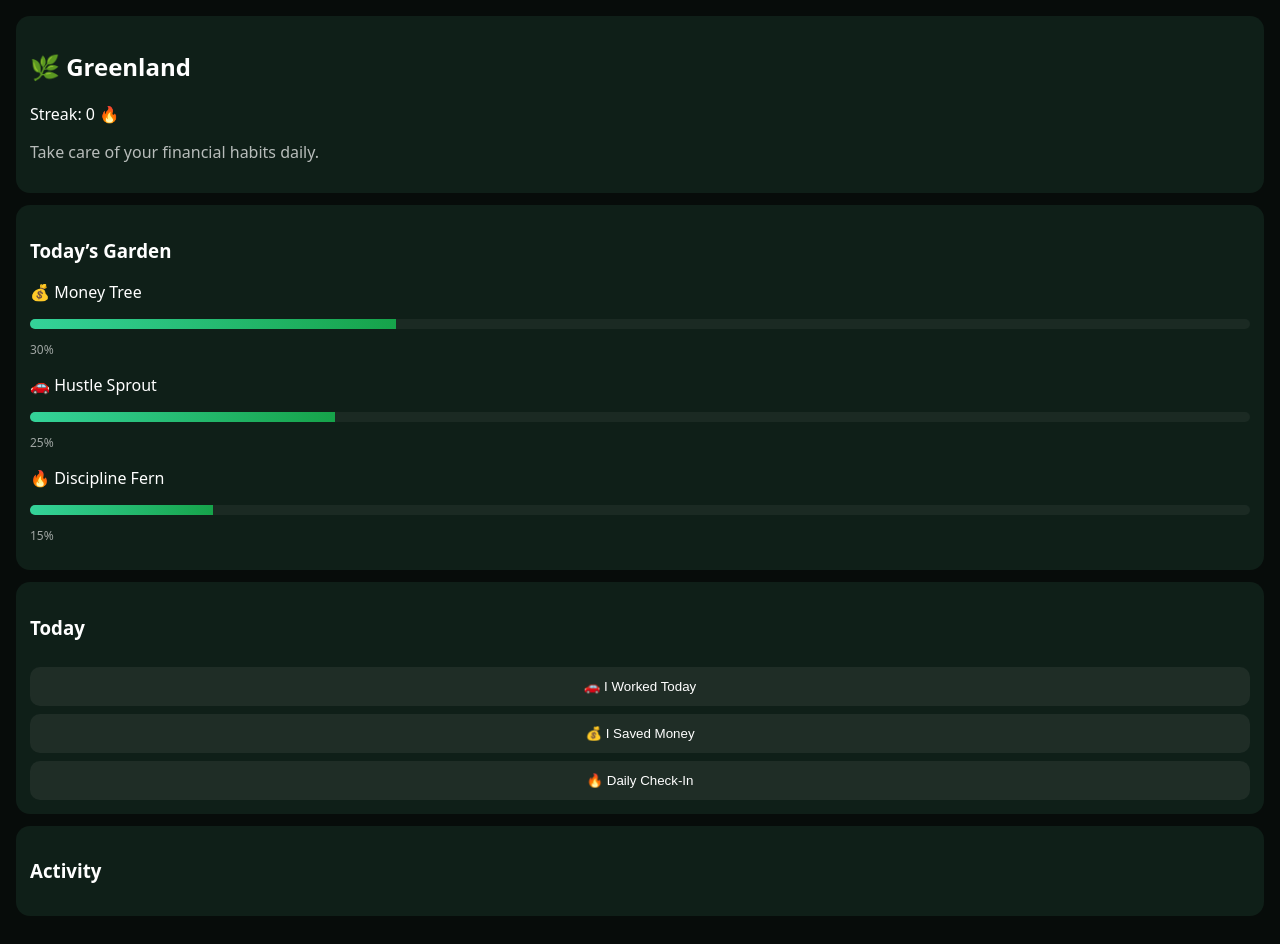
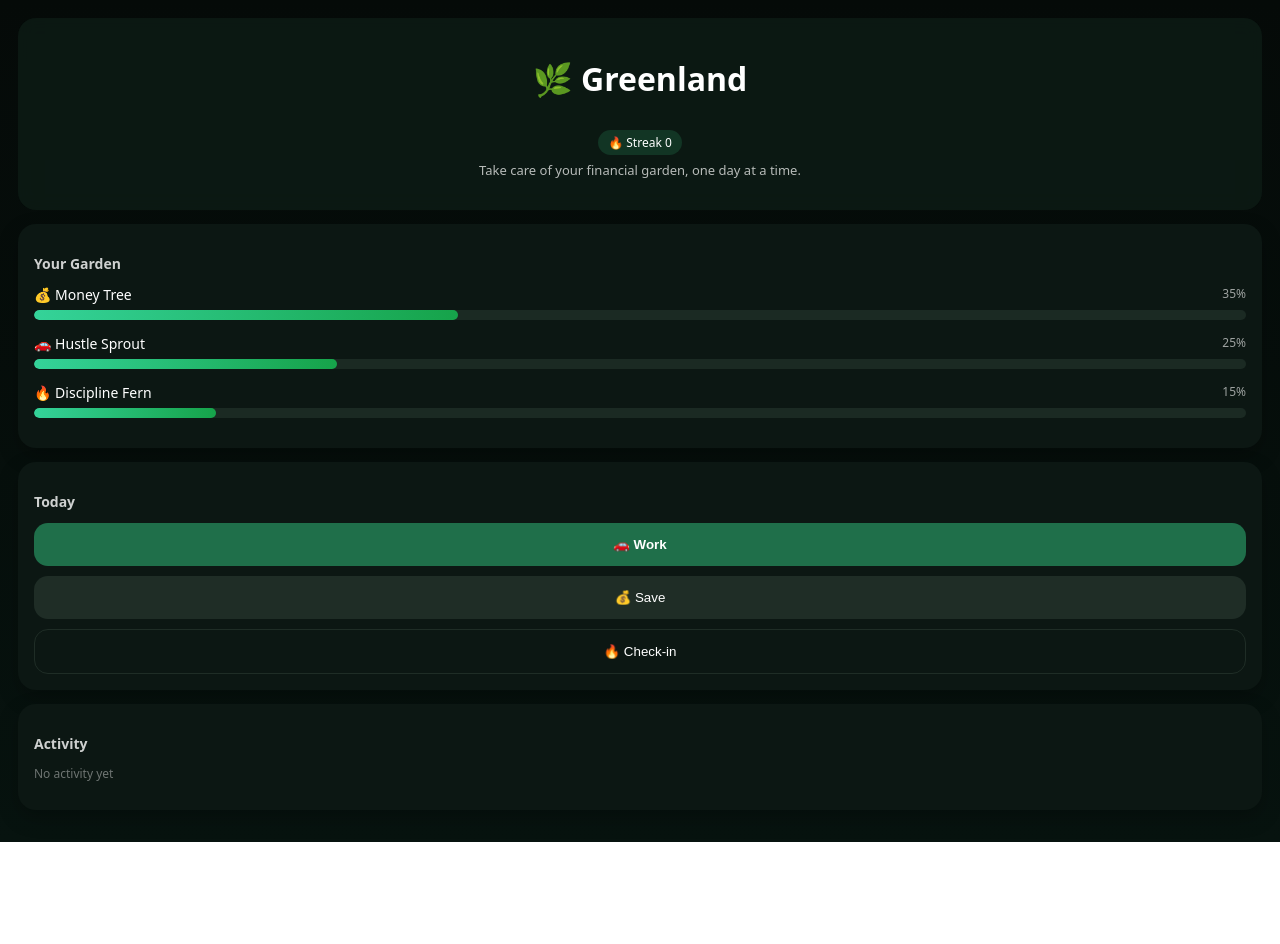
Before and after one commit to Cas6erJack/land-quest-pro-max, a Next.js app: page / in a window 1280 px wide. After the commit the page ends 842 px from the top, so only its background shows below. Built offline with nearby package versions, Linux system fonts and the light colour scheme.

Commit message:
Update page.js

```diff
--- a/app/page.js
+++ b/app/page.js
@@ -4,7 +4,7 @@ import { useEffect, useState } from "react";
 
 export default function Page() {
   const [plants, setPlants] = useState({
-    moneyTree: 30,
+    moneyTree: 35,
     hustleSprout: 25,
     disciplineFern: 15
   });
@@ -14,9 +14,8 @@ export default function Page() {
 
   const addLog = (t) => setLog((l) => [t, ...l.slice(0, 8)]);
 
-  // 💾 LOAD
   useEffect(() => {
-    const saved = localStorage.getItem("greenland_product");
+    const saved = localStorage.getItem("greenland_ui");
     if (saved) {
       const d = JSON.parse(saved);
       setPlants(d.plants || plants);
@@ -25,49 +24,47 @@ export default function Page() {
     }
   }, []);
 
-  // 💾 SAVE
   useEffect(() => {
     localStorage.setItem(
-      "greenland_product",
+      "greenland_ui",
       JSON.stringify({ plants, log, streak })
     );
   }, [plants, log, streak]);
 
-  // 🌱 CORE GROWTH ENGINE
   const grow = (amount) => {
     setPlants((p) => ({
       moneyTree: Math.min(p.moneyTree + amount, 100),
-      hustleSprout: Math.min(p.hustleSprout + amount, 100),
-      disciplineFern: Math.min(p.disciplineFern + amount, 100)
+      hustleSprout: Math.min(p.hustleSprout + amount * 0.9, 100),
+      disciplineFern: Math.min(p.disciplineFern + amount * 0.7, 100)
     }));
   };
 
-  // 🚗 WORK
-  const didWork = () => {
+  const work = () => {
     grow(18);
     setStreak((s) => s + 1);
-    addLog("🚗 Worked today — progress made");
+    addLog("Worked today — progress added");
   };
 
-  // 💰 SAVE
-  const didSave = () => {
+  const save = () => {
     grow(12);
-    addLog("💰 Saved money today");
+    addLog("Saved money today");
   };
 
-  // 🔥 CHECK-IN
-  const didCheckIn = () => {
+  const checkIn = () => {
     grow(6);
-    addLog("🔥 Daily check-in complete");
+    addLog("Daily check-in complete");
   };
 
   const Plant = ({ name, value }) => (
-    <div style={styles.plant}>
-      <p>{name}</p>
+    <div style={styles.plantCard}>
+      <div style={styles.plantHeader}>
+        <span>{name}</span>
+        <span style={styles.percent}>{Math.floor(value)}%</span>
+      </div>
+
       <div style={styles.bar}>
         <div style={{ ...styles.fill, width: `${value}%` }} />
       </div>
-      <p style={{ fontSize: 12, opacity: 0.6 }}>{Math.floor(value)}%</p>
     </div>
   );
 
@@ -75,17 +72,17 @@ export default function Page() {
     <div style={styles.bg}>
 
       {/* HEADER */}
-      <div style={styles.card}>
-        <h2>🌿 Greenland</h2>
-        <p>Streak: {streak} 🔥</p>
-        <p style={{ opacity: 0.7 }}>
-          Take care of your financial habits daily.
+      <div style={styles.header}>
+        <h1>🌿 Greenland</h1>
+        <div style={styles.badge}>🔥 Streak {streak}</div>
+        <p style={styles.subtitle}>
+          Take care of your financial garden, one day at a time.
         </p>
       </div>
 
       {/* PLANTS */}
-      <div style={styles.card}>
-        <h3>Today’s Garden</h3>
+      <div style={styles.section}>
+        <h3 style={styles.sectionTitle}>Your Garden</h3>
 
         <Plant name="💰 Money Tree" value={plants.moneyTree} />
         <Plant name="🚗 Hustle Sprout" value={plants.hustleSprout} />
@@ -93,28 +90,39 @@ export default function Page() {
       </div>
 
       {/* ACTIONS */}
-      <div style={styles.card}>
-        <h3>Today</h3>
+      <div style={styles.section}>
+        <h3 style={styles.sectionTitle}>Today</h3>
 
-        <button style={styles.btn} onClick={didWork}>
-          🚗 I Worked Today
-        </button>
+        <div style={styles.buttonRow}>
+          <button style={styles.buttonPrimary} onClick={work}>
+            🚗 Work
+          </button>
 
-        <button style={styles.btn} onClick={didSave}>
-          💰 I Saved Money
-        </button>
+          <button style={styles.buttonSecondary} onClick={save}>
+            💰 Save
+          </button>
 
-        <button style={styles.btn} onClick={didCheckIn}>
-          🔥 Daily Check-In
-        </button>
+          <button style={styles.buttonSoft} onClick={checkIn}>
+            🔥 Check-in
+          </button>
+        </div>
       </div>
 
-      {/* LOG */}
-      <div style={styles.card}>
-        <h3>Activity</h3>
-        {log.map((l, i) => (
-          <div key={i} style={{ fontSize: 12 }}>• {l}</div>
-        ))}
+      {/* ACTIVITY */}
+      <div style={styles.section}>
+        <h3 style={styles.sectionTitle}>Activity</h3>
+
+        <div style={styles.feed}>
+          {log.length === 0 && (
+            <p style={{ opacity: 0.5 }}>No activity yet</p>
+          )}
+
+          {log.map((l, i) => (
+            <div key={i} style={styles.feedItem}>
+              • {l}
+            </div>
+          ))}
+        </div>
       </div>
 
     </div>
@@ -123,38 +131,117 @@ export default function Page() {
 
 const styles = {
   bg: {
-    background: "#070c0a",
+    background: "linear-gradient(180deg, #050a08, #07130f)",
     minHeight: "100vh",
     color: "white",
-    padding: 16,
+    padding: 18,
     fontFamily: "system-ui"
   },
-  card: {
-    background: "#0f1f18",
-    padding: 14,
-    borderRadius: 14,
+
+  header: {
+    padding: 18,
+    borderRadius: 18,
+    background: "rgba(15, 31, 24, 0.7)",
+    backdropFilter: "blur(10px)",
+    marginBottom: 14,
+    textAlign: "center"
+  },
+
+  subtitle: {
+    opacity: 0.7,
+    fontSize: 13,
+    marginTop: 6
+  },
+
+  badge: {
+    display: "inline-block",
+    marginTop: 8,
+    padding: "4px 10px",
+    borderRadius: 999,
+    background: "#123524",
+    fontSize: 12
+  },
+
+  section: {
+    background: "#0c1713",
+    padding: 16,
+    borderRadius: 18,
+    marginBottom: 14,
+    boxShadow: "0 8px 20px rgba(0,0,0,0.25)"
+  },
+
+  sectionTitle: {
+    fontSize: 14,
+    opacity: 0.8,
     marginBottom: 12
   },
-  plant: {
-    marginBottom: 12
+
+  plantCard: {
+    marginBottom: 14
   },
+
+  plantHeader: {
+    display: "flex",
+    justifyContent: "space-between",
+    fontSize: 14,
+    marginBottom: 6
+  },
+
+  percent: {
+    opacity: 0.6,
+    fontSize: 12
+  },
+
   bar: {
     height: 10,
     background: "#1b2a23",
-    borderRadius: 10,
+    borderRadius: 999,
     overflow: "hidden"
   },
+
   fill: {
     height: "100%",
-    background: "linear-gradient(90deg, #34d399, #16a34a)"
+    background: "linear-gradient(90deg, #34d399, #16a34a)",
+    borderRadius: 999
   },
-  btn: {
-    width: "100%",
-    padding: 12,
-    marginTop: 8,
-    borderRadius: 10,
+
+  buttonRow: {
+    display: "flex",
+    flexDirection: "column",
+    gap: 10
+  },
+
+  buttonPrimary: {
+    padding: 14,
+    borderRadius: 14,
+    border: "none",
+    background: "#1f6f4a",
+    color: "white",
+    fontWeight: 600
+  },
+
+  buttonSecondary: {
+    padding: 14,
+    borderRadius: 14,
     border: "none",
     background: "#1f2d26",
     color: "white"
+  },
+
+  buttonSoft: {
+    padding: 14,
+    borderRadius: 14,
+    border: "1px solid #1f2d26",
+    background: "transparent",
+    color: "white"
+  },
+
+  feed: {
+    fontSize: 12,
+    opacity: 0.8
+  },
+
+  feedItem: {
+    marginBottom: 6
   }
 };
```
